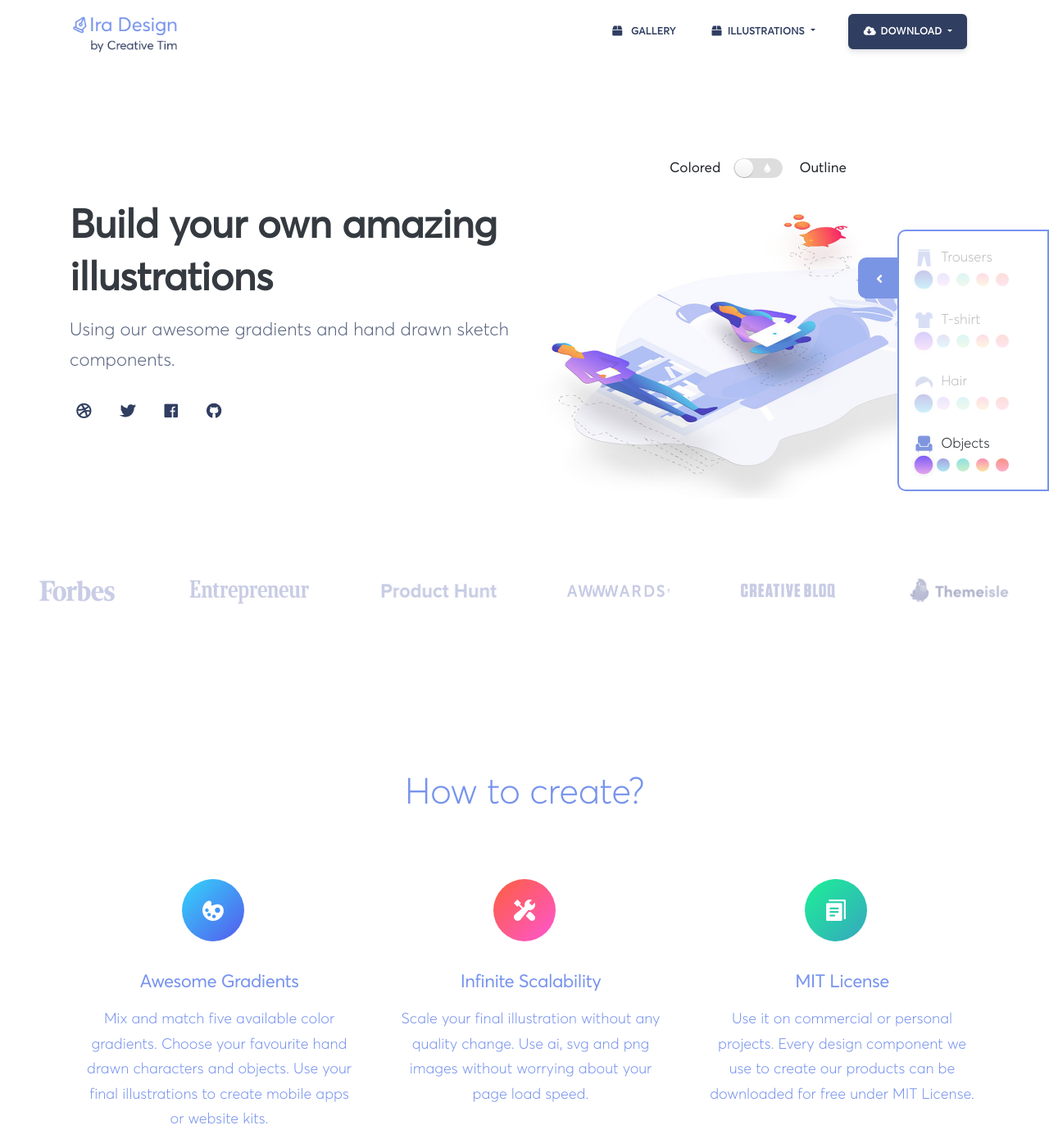
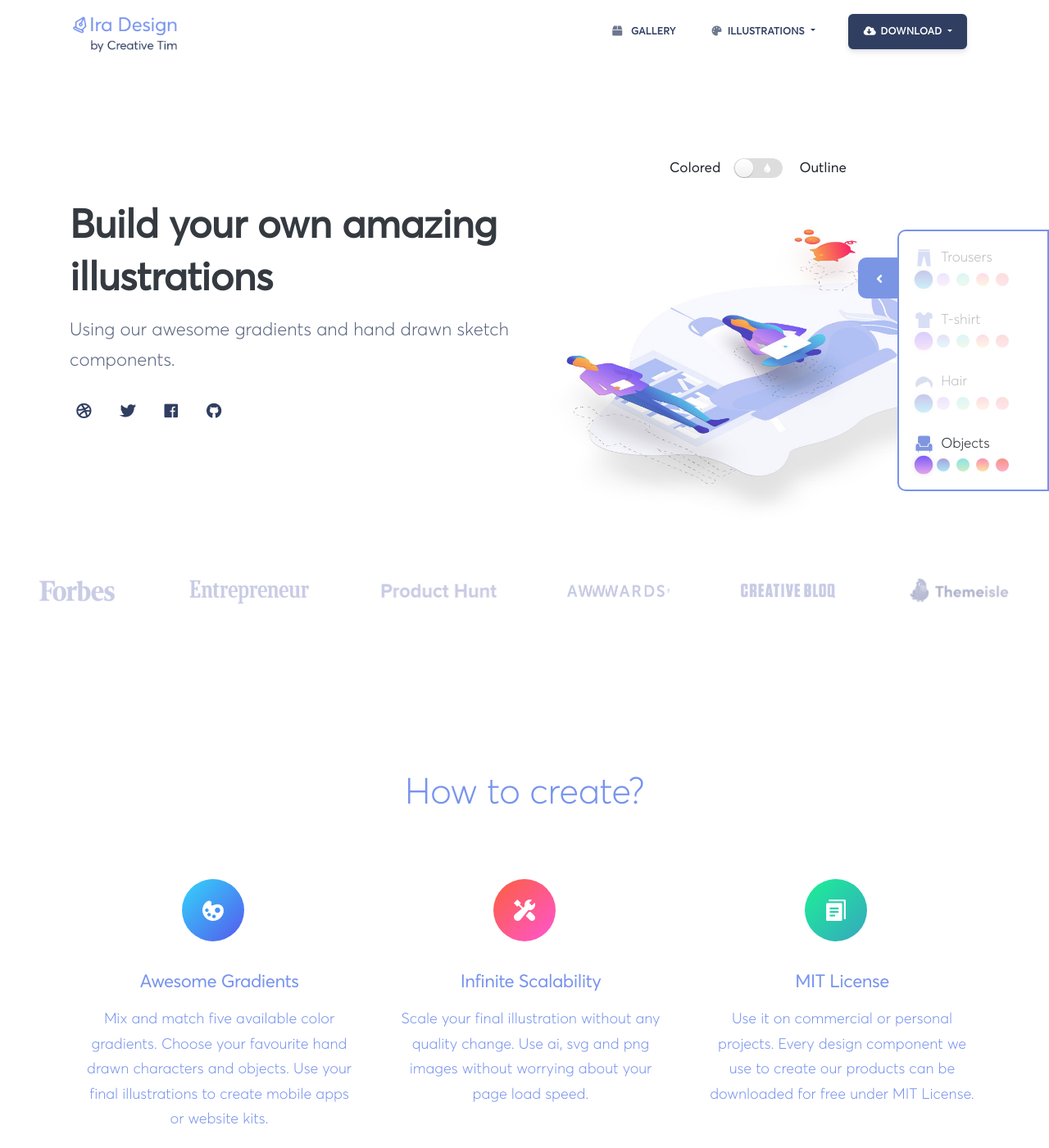
Before and after one commit to ira-design/ira-design.github.io, a Jekyll site: the page built from index.html, in a window 1280 px wide and 1400 px high. Shown: the whole window at 82% size. Built offline with Jekyll 4.4.1, drawn with Linux system fonts in a browser that asks for light colours; a script that is not in the unit is left out; comment, search, counter and statistics services are not loaded.

Commit message:
Refactor: Changes

```diff
--- a/_includes/navbar.html
+++ b/_includes/navbar.html
@@ -10,24 +10,30 @@
    <div class="collapse navbar-collapse" id="navigation-default">
      <ul class="navbar-nav ml-auto align-items-center">
        <a class="btn btn-simple btn-dark w-100 px-lg-3 px-2 pt-1 mt-2" href="/gallery/illustrations">
-         <i class="fa fa-box mr-1"></i>
+         <i class="fa fa-box opacity-7 mr-1"></i>
          Gallery
        </a>
 
        <li>
          <div class="dropdown">
            <button class="btn btn-simple btn-dark w-100 dropdown-toggle px-lg-3 px-2" type="button" id="dropdownIllustrations" data-toggle="dropdown" aria-haspopup="true" aria-expanded="false">
-             <i class="fa fa-box mr-1"></i>Illustrations <span class="caret"></span>
+             <i class="fa fa-palette opacity-7 mr-1"></i>Illustrations <span class="caret"></span>
            </button>
            <div class="dropdown-menu pr-2 pl-0 pb-0" aria-labelledby="dropdownIllustrations">
-             <a class="dropdown-item py-2" href="{{ path-general }}/illustrations">All illustrations</a>
-             <a class="dropdown-item py-2" href="{{ path-general }}/illustrations/backgrounds">Backgrounds</a>
-             <a class="dropdown-item py-2" href="{{ path-general }}/illustrations/objects">Objects</a>
-             <a class="dropdown-item py-2" href="{{ path-general }}/illustrations/objects"><span class="ml-3">Color</span></a>
-             <a class="dropdown-item py-2" href="{{ path-general }}/illustrations/outline/objects"><span class="ml-3">Outline</span></a>
-             <a class="dropdown-item py-2" href="{{ path-general }}/illustrations/characters">Characters</a>
-             <a class="dropdown-item py-2" href="{{ path-general }}/illustrations/characters"><span class="ml-3">Color</span></a>
-             <a class="dropdown-item py-2" href="{{ path-general }}/illustrations/outline/characters"><span class="ml-3">Outline</span></a>
+             <a class="dropdown-item py-1 pl-2 text-uppercase d-flex align-items-center" href="{{ path-general }}/illustrations">
+               <img src="{{ path-general }}/assets/img/pen-gradient.png" class="w-15 mr-1">
+               <span class="opacity-6">Gradient</span>
+             </a>
+              <a class="dropdown-item py-1" href="{{ path-general }}/illustrations/characters">Characters</a>
+              <a class="dropdown-item py-1" href="{{ path-general }}/illustrations/objects">Objects</a>
+              <a class="dropdown-item py-2" href="{{ path-general }}/illustrations/backgrounds">Backgrounds</a>
+             <a class="dropdown-item py-1" href="{{ path-general }}/illustrations">All illustrations</a>
+             <a class="dropdown-item py-1 pl-2 text-uppercase d-flex align-items-center mt-3" href="{{ path-general }}/illustrations">
+               <img src="{{ path-general }}/assets/img/pen-outline.png" class="w-15 mr-1">
+               <span class="opacity-6">Outline</span>
+             </a>
+             <a class="dropdown-item py-1" href="{{ path-general }}/illustrations/outline/characters">Characters</a>
+             <a class="dropdown-item py-1 mb-3" href="{{ path-general }}/illustrations/outline/objects">Objects</a>
            </div>
          </div>
        </li>
--- a/_layouts/index.html
+++ b/_layouts/index.html
@@ -65,19 +65,20 @@
 
 		        </div>
 						<div class="col-lg-6 text-center">
+
 							<div class="d-flex position-relative z-index-100 mt-5">
 								<p class="ml-auto mb-0">Colored</p>
 								<div class="ml-3">
 									<div class="switch" id="switch-illustration"
-									  data-on-label="<i class='fa fa-tint-slash'></i>"
-									  data-off-label="<i class='fa fa-tint'></i>">
-									  <input type="checkbox" class="ira-blue"/>
+										data-on-label="<i class='fa fa-tint-slash'></i>"
+										data-off-label="<i class='fa fa-tint'></i>">
+										<input type="checkbox" class="ira-blue"/>
 									</div>
 								</div>
 								<p class="mr-auto mb-0">Outline</p>
 							</div>
 
-							<div class="position-relative">
+							<div class="position-relative mt-5">
 								<div class="illustration-colored">
 									<img src="{{ path-general }}/assets/img/img-header-gradient.jpg" class="illustrations-outline">
 								</div>
@@ -87,6 +88,7 @@
 								</div>
 							</div>
 						</div>
+
 
 					</div>
 				</div>
--- a/assets/css/new-css.css
+++ b/assets/css/new-css.css
@@ -2016,6 +2016,22 @@
   opacity: 0;
 }
 
+.opacity-6{
+  opacity: .6;
+}
+
+.opacity-7{
+  opacity: .7;
+}
+
+.w-20{
+  width: 20%;
+}
+
+.w-15{
+  width: 15%;
+}
+
 /* Buttons */
 .btn-dark:not(.btn-simple){
   background: #303e61;
```
Also changed, not shown: assets/img/img-header-gradient.jpg, assets/img/img-header-outline.jpg, assets/img/pen-gradient.png (added), assets/img/pen-outline.png (added).
